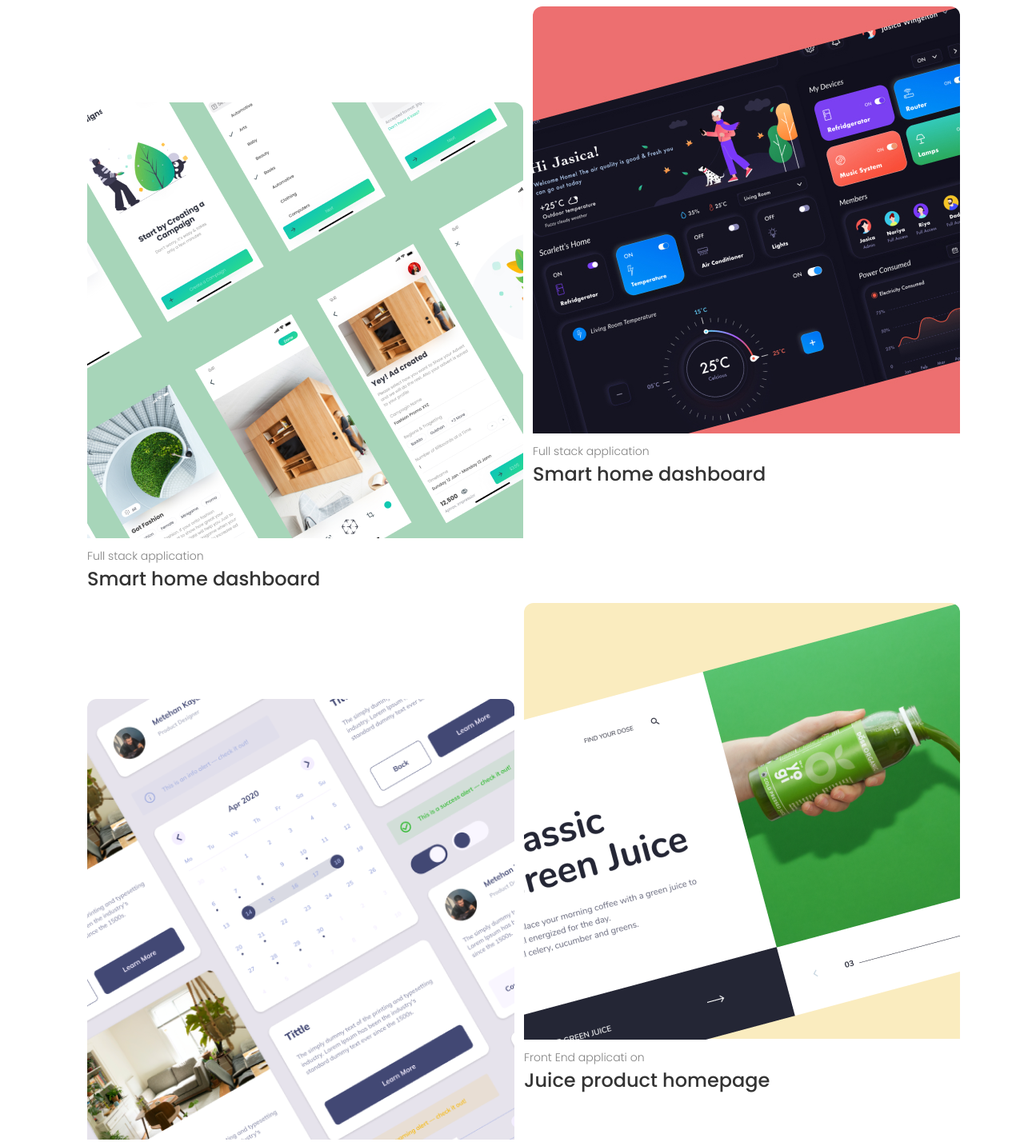
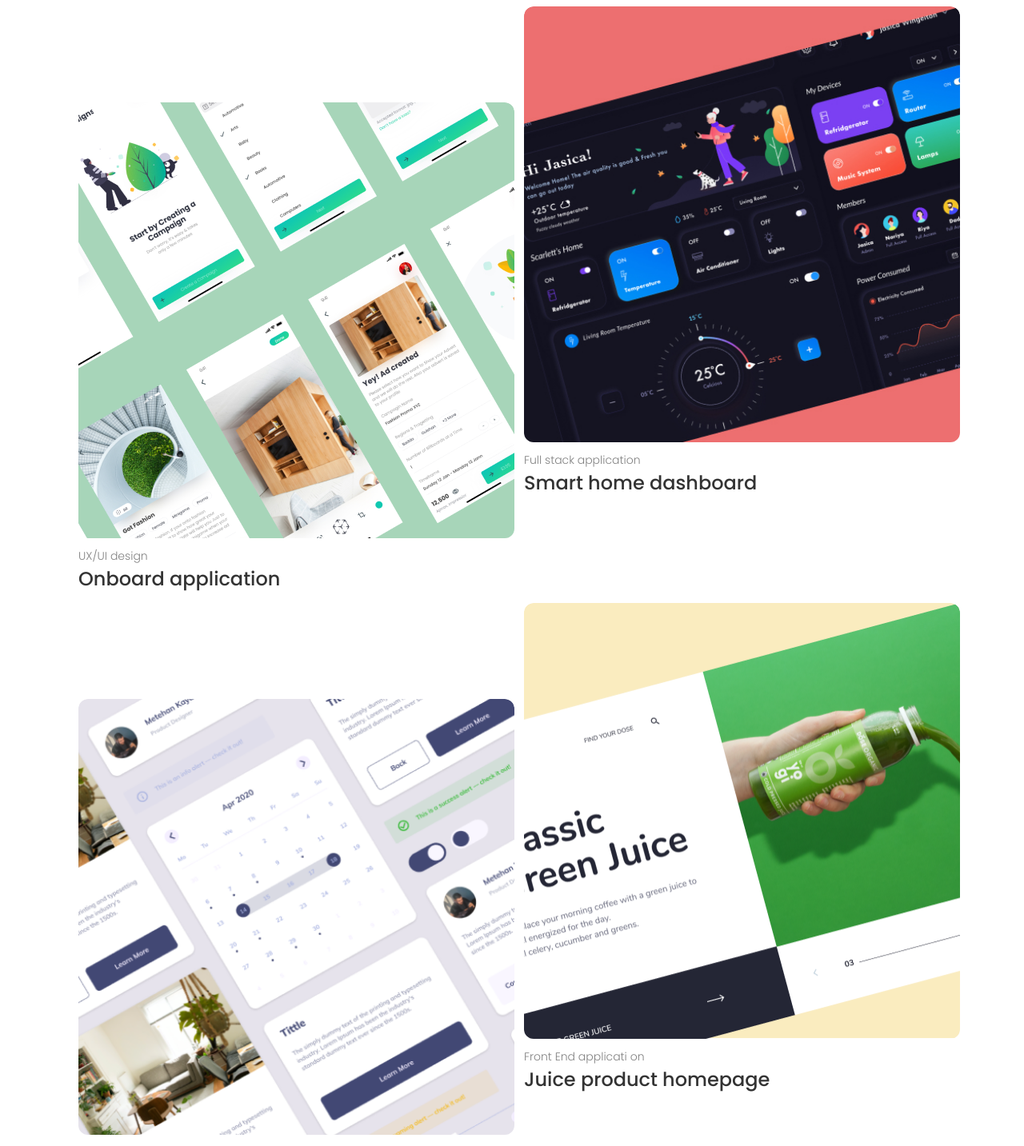
Before and after one commit to abmakes/Company-profile-nextjs, a Next.js app: page /projects in a window 1280 px wide. Shown: the part 160-1593 px from the top of the page at 80% size. Built offline with nearby package versions, Linux system fonts and the light colour scheme.

Commit message:
image css module

```diff
--- a/pages/projects.js
+++ b/pages/projects.js
@@ -4,6 +4,7 @@ import onboardPic from "../public/onboard.png"
 import smarthomePic from "../public/smarthome.jpg"
 import juicePic from "../public/juice-product.png"
 import bookingPic from "../public/booking.png"
+import styles from '../styles/Projects.module.css'
 
 export default function Projects () {
 
@@ -13,22 +14,36 @@ export default function Projects () {
     <section className='project-section'>
       <div className="projects-container">
         <div className="project" >
-          <Image className="project-img" src={smarthomePic} />
+          <Image
+            className={styles.projectImg}
+            src={smarthomePic}
+            alt="Smart home dashboard"
+            height="545px"
+            width="545px"
+          />
           <span className="catergory-text">Full stack application</span>
           <span className="project-title">Smart home dashboard</span>
         </div>
 
         <div className="project top-gap" >
-          <Image className="project-img" src={onboardPic} />
-          <span className="catergory-text">Full stack application</span>
-          <span className="project-title">Smart home dashboard</span>
+          <Image
+            className={styles.projectImg}
+            src={onboardPic}
+            alt="Onboard application"
+            height="545px"
+            width="545px"
+          />
+          <span className="catergory-text">UX/UI design</span>
+          <span className="project-title">Onboard application</span>
         </div>
 
         <div className="project">
           <Image
-            className="project-img"
+            className={styles.projectImg}
             src={juicePic}
             alt="Booking system"
+            height="545px"
+            width="545px"
           />
           <span className="catergory-text">Front End applicati on</span>
           <span className="project-title">Juice product homepage</span>
@@ -36,9 +51,11 @@ export default function Projects () {
 
         <div className="project top-gap">
           <Image
-            className="project-img"
+            className={styles.projectImg}
             src={bookingPic}
             alt="Booking system"
+            height="545px"
+            width="545px"
           />
           <span className="catergory-text">Mobile application</span>
           <span className="project-title">Booking system</span>
@@ -70,12 +87,6 @@ export default function Projects () {
           max-width: 545px;
           border-radius: 12px;
           overflow: hidden;
-        }
-
-        .project-img {
-          max-width: 545px;
-          max-height: 545px;
-          border-radius: 12px;
         }
 
         .top-gap {
--- /dev/null
+++ b/styles/Projects.module.css
@@ -0,0 +1,3 @@
+.projectImg {
+  border-radius: 12px;
+}
```
